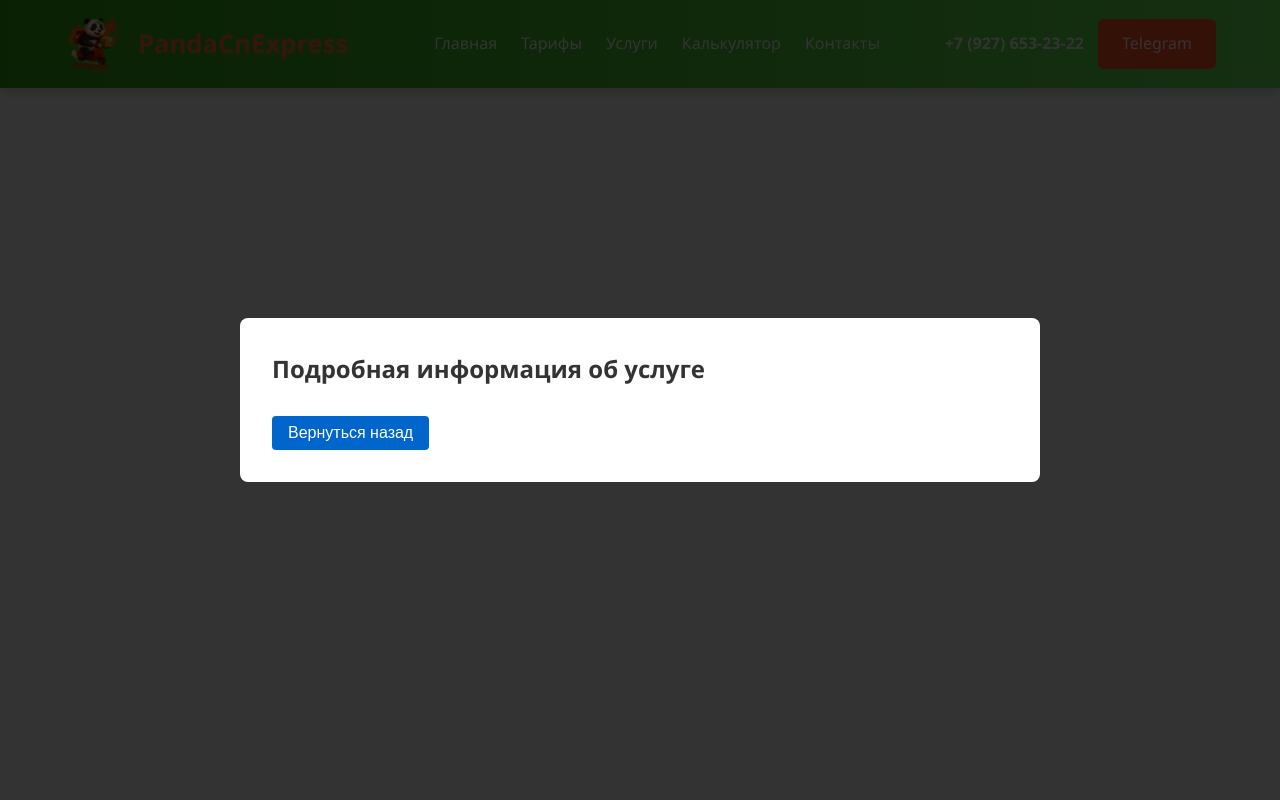
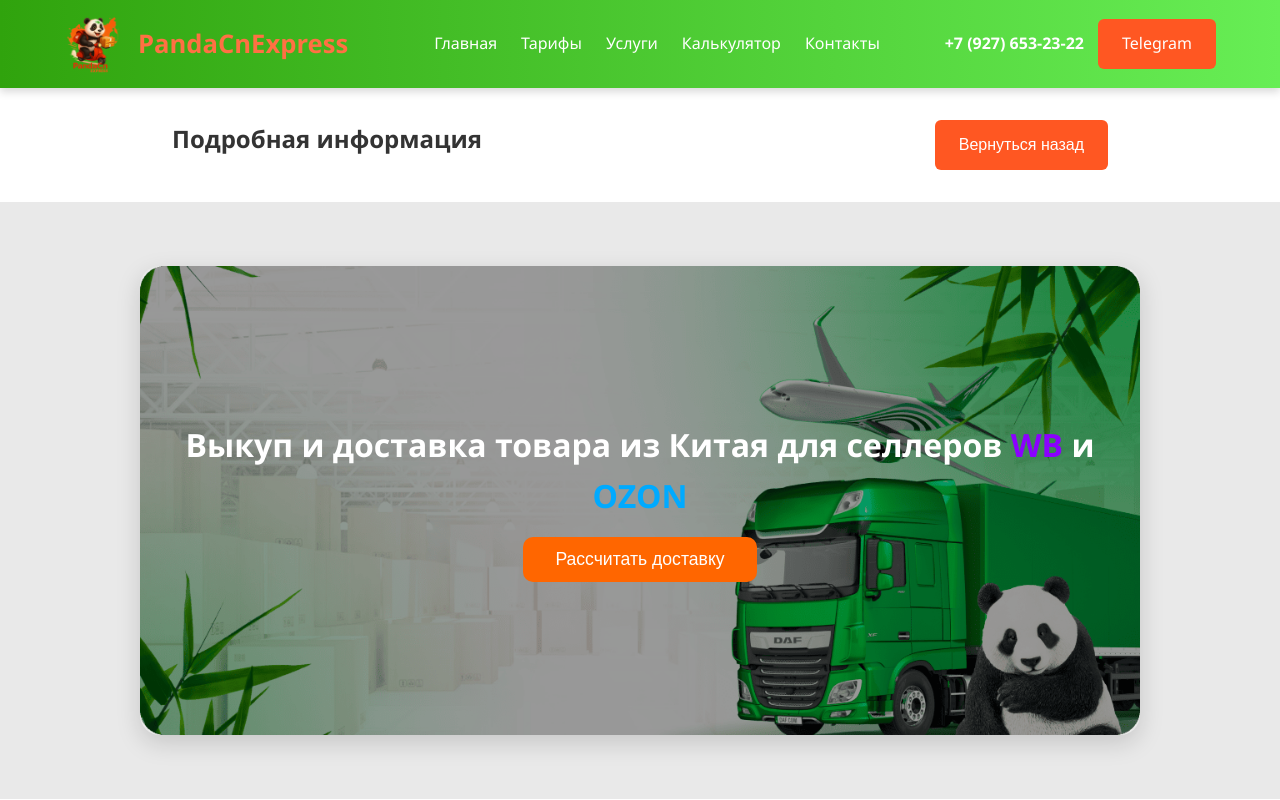
Before and after one commit to emarishkin/TS-PandaCN-2.0, a React (Vite) app: page /more in a window 1280 px wide. Shown: the top 800 px of the page. Built offline with nearby package versions, Linux system fonts and the light colour scheme.

Commit message:
MorePage++

```diff
--- a/src/components/ServiceMore.tsx
+++ b/src/components/ServiceMore.tsx
@@ -10,14 +10,17 @@
     if (!opning) return null;
 
     return (
-        <div className="service-more-overlay">
+        <div className="container">
+
             <div className="service-more-content">
-                <h2>Подробная информация об услуге</h2>
+                <h2 className="h2-more">Подробная информация</h2>
 
                 <button onClick={closeOn} className="back-button">
                     Вернуться назад
                 </button>
             </div>
+
         </div>
+
     )
 }
--- a/src/pages/HomePage.tsx
+++ b/src/pages/HomePage.tsx
@@ -4,7 +4,7 @@
 import { TariffsSection } from "../components/TariffsSection";
 import { Preimushestva } from "../components/Preimushestva";
 import { ServiceSection } from "../components/ServiceSection";
-import WorkSteps from "../components/WorkSteps";
+// import WorkSteps from "../components/WorkSteps";
 
 
 export const HomePage: React.FC = () => {
@@ -15,7 +15,7 @@
       <TariffsSection />
       <Preimushestva />
       <ServiceSection />
-      <WorkSteps />
+      {/* <WorkSteps /> */}
     </div>
   );
 };
--- a/src/pages/MorePage.tsx
+++ b/src/pages/MorePage.tsx
@@ -2,6 +2,8 @@
 
 import { ServiceMore } from "../components/ServiceMore";
 import {useNavigate } from "react-router-dom";
+import { Bunner } from "../components/Bunner";
+import { TariffsSection } from "../components/TariffsSection";
 
 
 
@@ -15,8 +17,12 @@
 
   return (
     <div>
-        <div className="more-page-container">
-            <ServiceMore opning={true} closeOn={clickClose2} />
+        <div className="section-more">
+
+             <ServiceMore opning={true} closeOn={clickClose2} />
+             <Bunner />
+             <TariffsSection/>
+
         </div>
     </div>
   );
--- a/src/styles/ServiceMore.css
+++ b/src/styles/ServiceMore.css
@@ -1,4 +1,4 @@
-.service-more-overlay {
+/* .service-more-overlay {
     position: fixed;
     top: 0;
     left: 0;
@@ -9,16 +9,20 @@
     justify-content: center;
     align-items: center;
     z-index: 1000;
-}
+} */
 
 .service-more-content {
-    background: white;
+        background: white;
     padding: 2rem;
     border-radius: 8px;
-    max-width: 800px;
-    width: 90%;
+    display: flex
+;
+    /* gap: 366px; */
+    justify-content: space-between;
+    width: 1000px;
+    margin: 0 auto;
 }
-
+/*
 .back-button {
     margin-top: 1rem;
     padding: 0.5rem 1rem;
@@ -27,4 +31,4 @@
     border: none;
     border-radius: 4px;
     cursor: pointer;
-}
+} */
```
